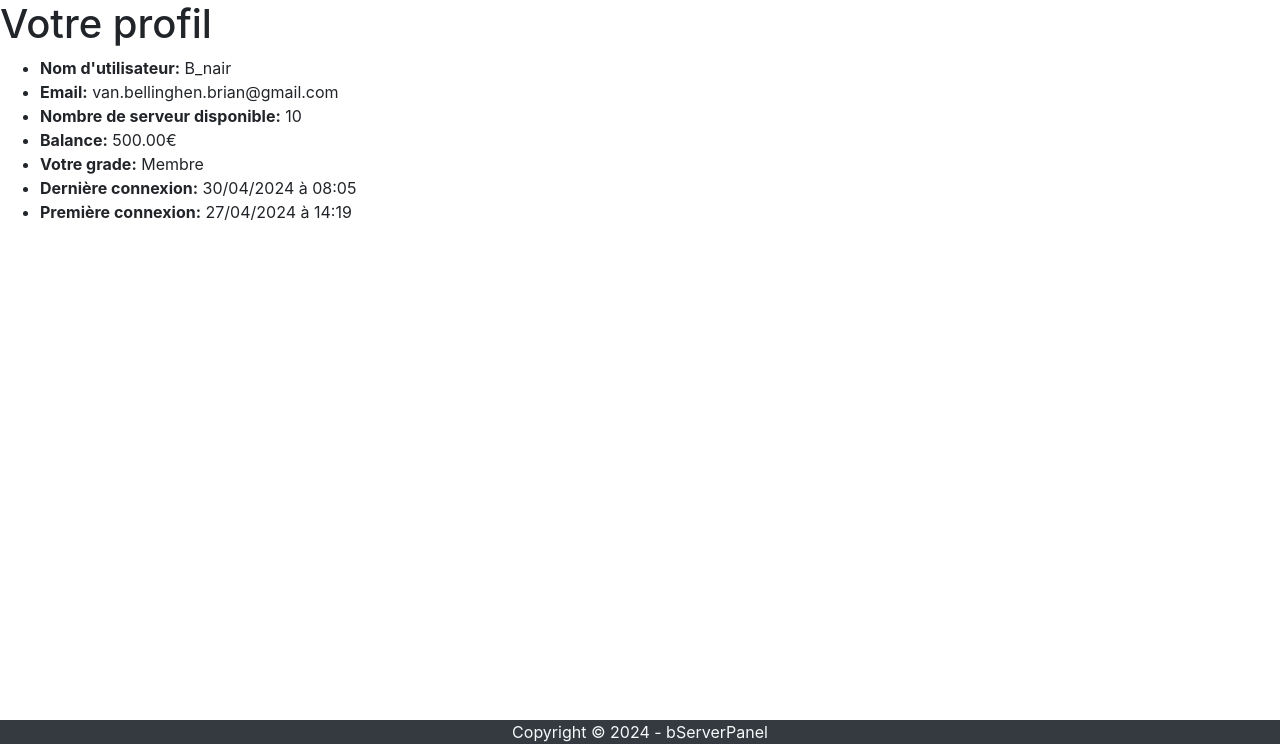
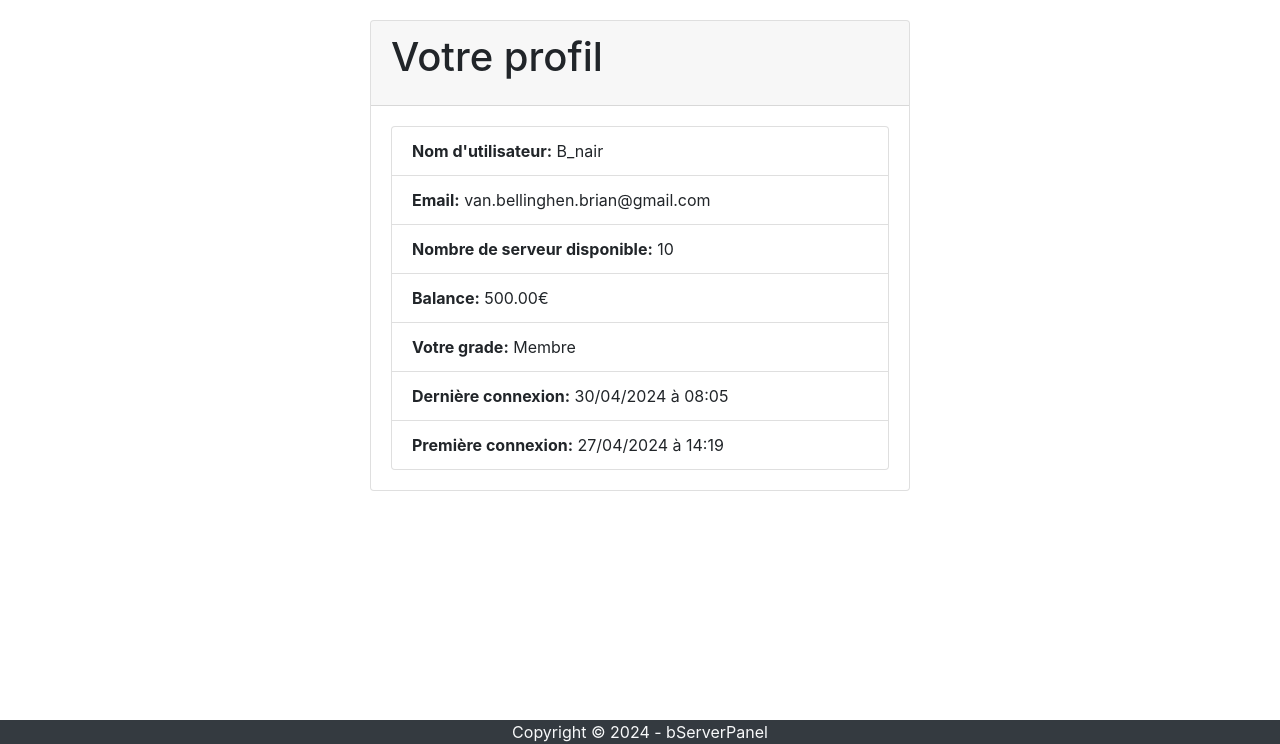
Before and after one commit to Binair-Dev/bServerPanel, a Django app: page /users/profile/ in a window 1280 px wide. Shown: the part 56-800 px from the top of the page. Run offline with Django 5.2, Linux system fonts and the light colour scheme; a user stored in the database is signed in; data comes from the database, SQL or seed files in the repository; some libraries are stand-ins or nearby versions.

Commit message:
updated profile ui

```diff
--- a/bserverpanel/accounts/templates/user-profile.html
+++ b/bserverpanel/accounts/templates/user-profile.html
@@ -1,28 +1,40 @@
 {% extends 'base.html' %}
 {% block title %}Profil utilisateur{% endblock %}
 {% block content %}
-  <h1>Votre profil</h1>
-  <ul>
-    <li>
+  <div class="container" style="padding-top: 20px;">
+    <div class="row">
+      <div class="col-md-6 offset-md-3">
+        <div class="card">
+          <div class="card-header">
+            <h1 class="card-title">Votre profil</h1>
+          </div>
+          <div class="card-body">
+            <ul class="list-group">
+              <li class="list-group-item">
                 <strong>Nom d'utilisateur:</strong> {{ user.username }}
               </li>
-    <li>
+              <li class="list-group-item">
                 <strong>Email:</strong> {{ user.email }}
               </li>
-    <li>
+              <li class="list-group-item">
                 <strong>Nombre de serveur disponible:</strong> {{ panel_user.server_count }}
               </li>
-    <li>
+              <li class="list-group-item">
                 <strong>Balance:</strong> {{ panel_user.balance }}€
               </li>
-    <li>
+              <li class="list-group-item">
                 <strong>Votre grade:</strong> {{ panel_user.rank.name }}
               </li>
-    <li>
+              <li class="list-group-item">
                 <strong>Dernière connexion:</strong> {{ user.last_login | date:"j/m/Y à H:i" }}
               </li>
-    <li>
+              <li class="list-group-item">
                 <strong>Première connexion:</strong> {{ user.date_joined | date:"j/m/Y à H:i" }}
               </li>
             </ul>
+          </div>
+        </div>
+      </div>
+    </div>
+  </div>
 {% endblock %}
```
Lines whose indentation alone changed are shown as unchanged.
